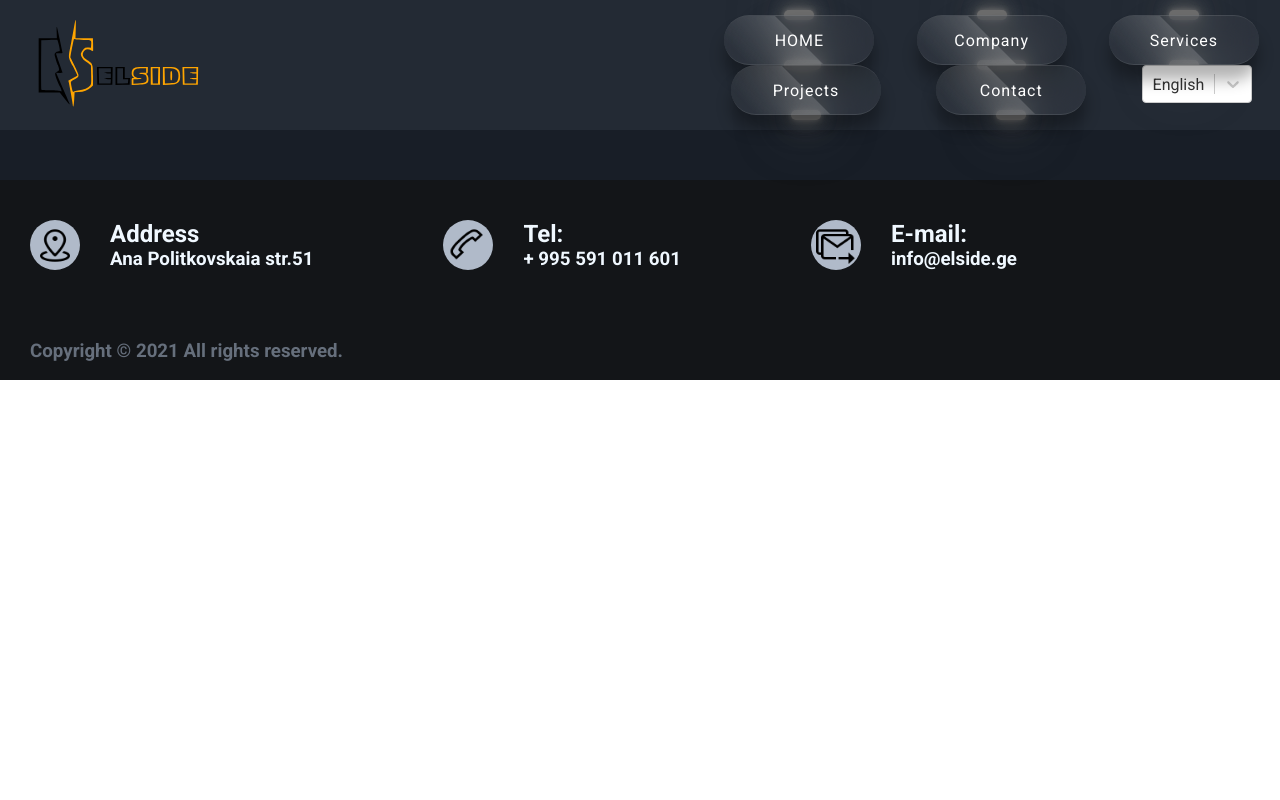
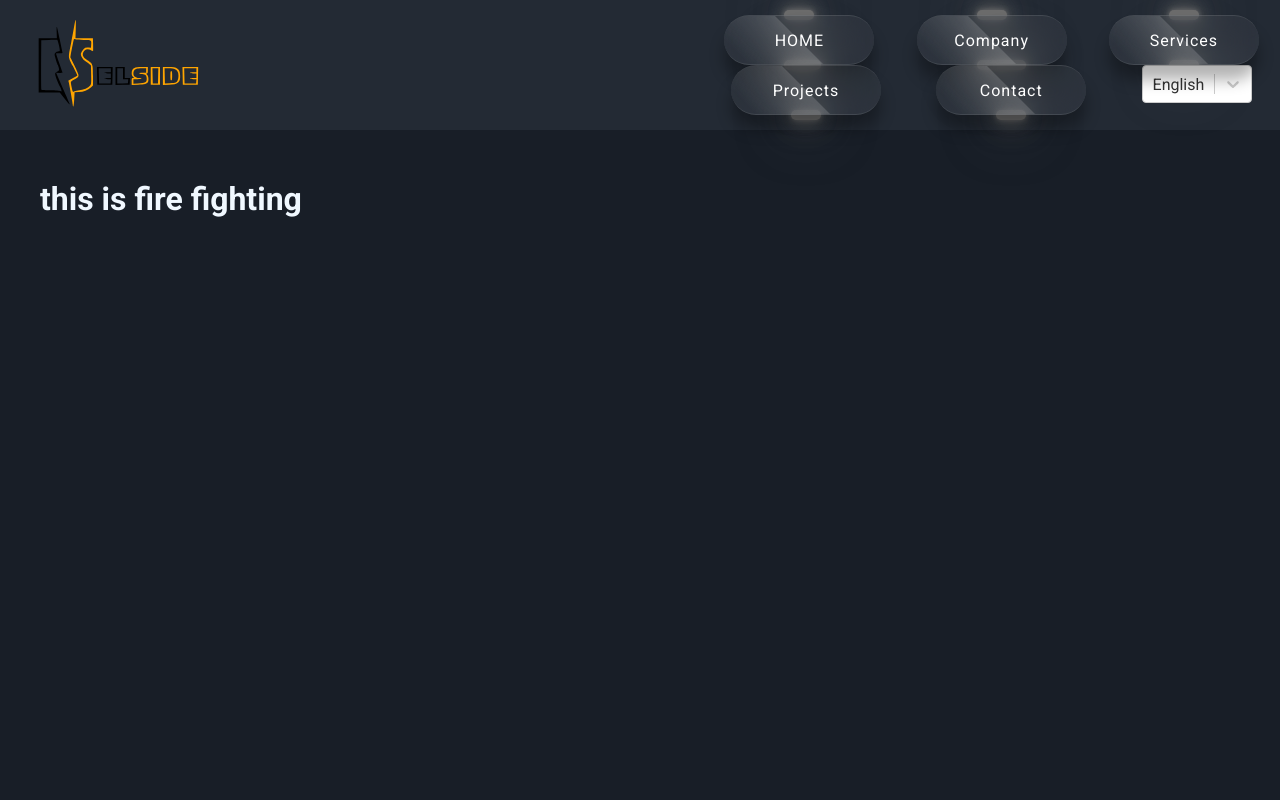
Before and after one commit to Electro-montage-ELSIDE/master, a React (Create React App) app: page /service/firefighting in a window 1280 px wide. Shown: the top 800 px of the page. Built offline with nearby package versions, Linux system fonts and the light colour scheme.

Commit message:
edded more servis pages , not finished yet

```diff
--- a/src/Maintext.js
+++ b/src/Maintext.js
@@ -4,20 +4,20 @@ import electrical_image from './images/electrical_inginering.webp'
 import fire from './images/fire.webp'
 import low from './images/low_voltage.jpg'
 import design from './images/making_desine.jpeg'
-import { Link } from 'react-router-dom'
+import { Link} from 'react-router-dom'
 
 
 export function Maintext(){
     return (
         <div className='big_main'>
-            <dic className='main_service_cont' >
+            <div className='main_service_cont' >
                 <div className='service_container'>
                     <h2 className='service_header' >S e r v i c e</h2>
                     <img src={service} alt='service icon' className='service_icon' />
 
                 </div>
 
-            </dic>
+            </div>
 
             <div className='services_container'>
                 {/* first servis pack */}
@@ -36,7 +36,9 @@ export function Maintext(){
                 {/* second servis pack */}
                 <div className='services'>
                     <div>
-                        <button className='service_button'>fire fighting</button>
+                        <Link to={'/service/firefighting'} >
+                            <button className='service_button'>fire fighting</button>
+                        </Link>
                     </div>
 
                     <div>
--- /dev/null
+++ b/src/pages/FireFighting.css
@@ -0,0 +1,11 @@
+.fire_container{
+    height: 700px;
+    background:#181E27;
+
+}
+
+.fire_content{
+    height: 200px;
+    color: aliceblue;
+    margin-left: 40px;
+}
--- /dev/null
+++ b/src/pages/FireFighting.js
@@ -0,0 +1,14 @@
+import './FireFighting.css'
+
+
+export default function FireFighting() {
+    return(
+        <div className='fire_container' >
+            <div className='fire_content' >
+                    <h1>this is fire fighting</h1>
+
+            </div>
+
+        </div>
+    )
+}
--- a/src/pages/ServicePage.js
+++ b/src/pages/ServicePage.js
@@ -2,6 +2,7 @@ import './ServicePage.css'
 import { Routes, Route } from 'react-router-dom';
 import { Maintext } from '../Maintext';
 import ElectricalIng from './Electrical_ing';
+import FireFighting from './FireFighting'
 
 export default function ServicePage(){
     return (
@@ -12,6 +13,7 @@ export default function ServicePage(){
             <Routes>
                 <Route index element={<Maintext />} />
                 <Route path='engineering' element={<ElectricalIng />} />
+                <Route path='firefighting' element={<FireFighting />} />
             </Routes>
         </div>
     )
```
